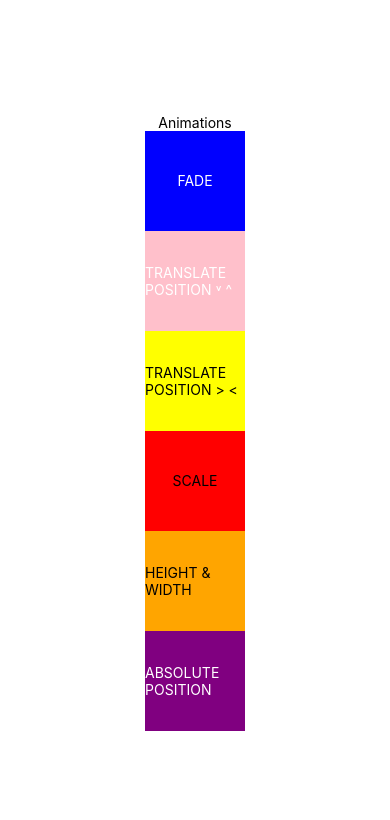
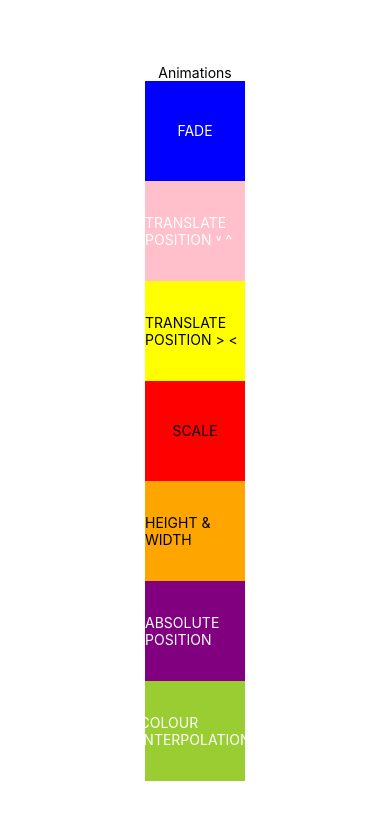
Before and after one commit to niccmac/animations, a React Native app: screen / in a window 390 px wide. Shown: the top 820 px of the page. Built offline with nearby package versions, Linux system fonts and the light colour scheme.

Commit message:
Add colour interpolation

```diff
--- a/App.js
+++ b/App.js
@@ -75,6 +75,25 @@ export default function App() {
       useNativeDriver: false,
     }).start(() => {
       Animated.timing(absolutePosition, {
+        toValue: 0,
+        duration: 3000,
+        useNativeDriver: false,
+      }).start();
+    });
+  };
+  const animatedColour = useRef(new Animated.Value(0)).current;
+  const boxInterpolation = animatedColour.interpolate({
+    inputRange: [0, 1],
+    outputRange: ["rgb(154,205,50)", "rgb(255,0,0)"],
+  });
+
+  const startColourAnimation = () => {
+    Animated.timing(animatedColour, {
+      toValue: 1,
+      duration: 3000,
+      useNativeDriver: false,
+    }).start(() => {
+      Animated.timing(animatedColour, {
         toValue: 0,
         duration: 3000,
         useNativeDriver: false,
@@ -187,6 +206,20 @@ export default function App() {
           <Text style={{ color: "white" }}>{"ABSOLUTE POSITION"}</Text>
         </Animated.View>
       </TouchableWithoutFeedback>
+      <TouchableWithoutFeedback onPressIn={startColourAnimation}>
+        <Animated.View
+          style={{
+            backgroundColor: boxInterpolation,
+            flexDirection: "row",
+            height: 100,
+            width: 100,
+            justifyContent: "center",
+            alignItems: "center",
+          }}
+        >
+          <Text style={{ color: "white" }}>{"COLOUR INTERPOLATION"}</Text>
+        </Animated.View>
+      </TouchableWithoutFeedback>
     </View>
   );
 }
```
